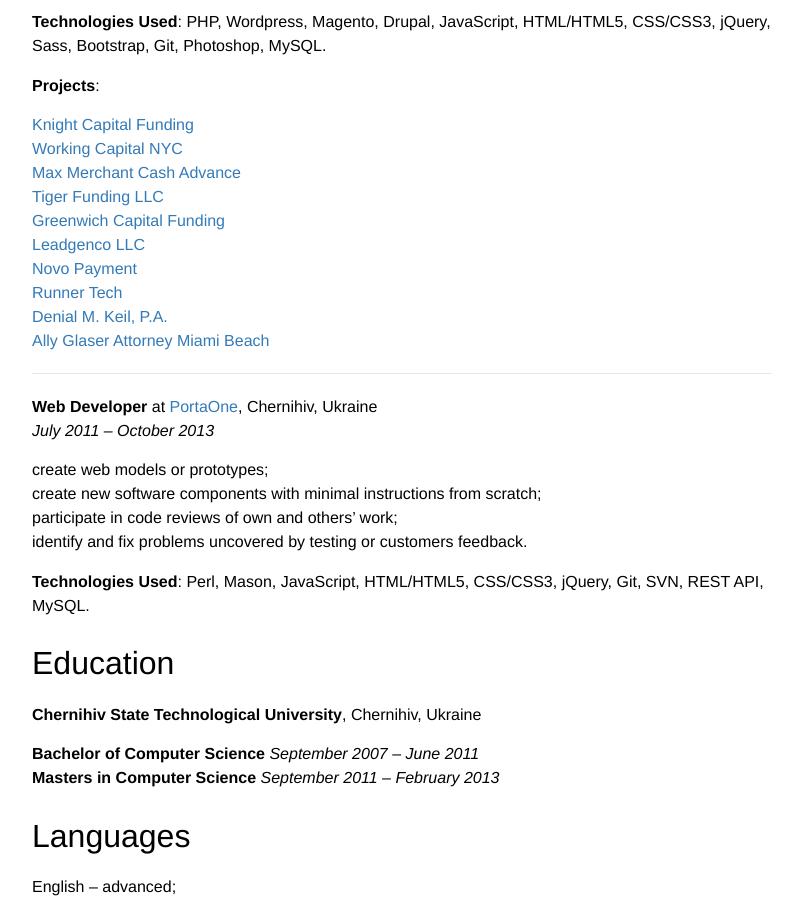
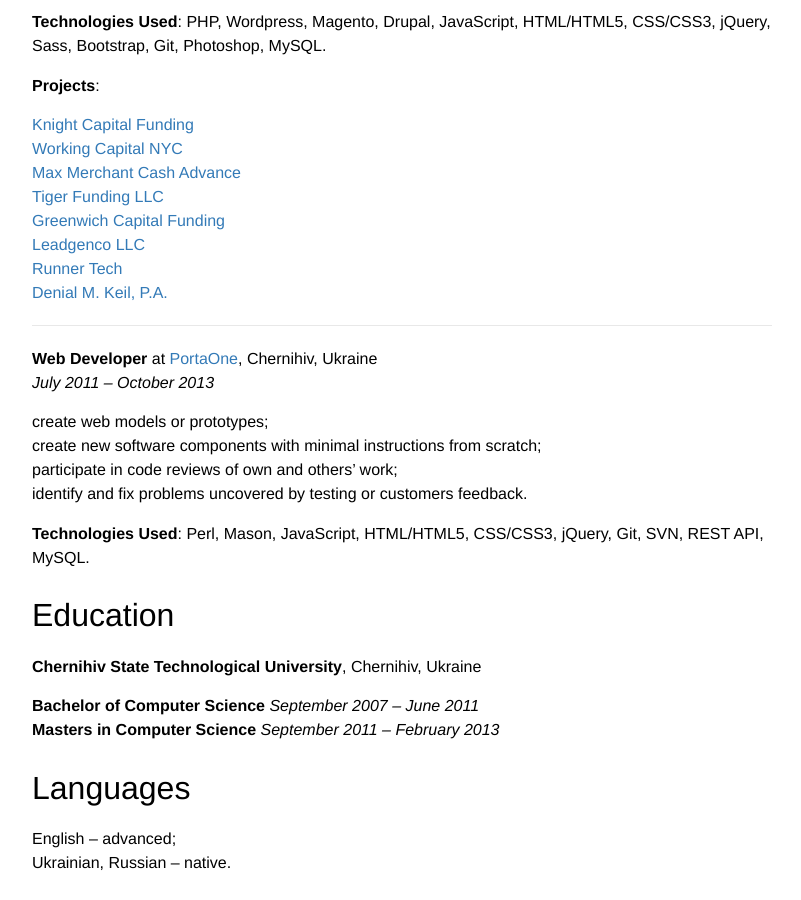
Before and after one commit to yuyokk/yuyokk.github.io, a Jekyll site: the page built from resume.md, in a window 1280 px wide and 900 px high, scrolled down 1475 px. Shown: the whole window, without its empty margins (238-1039 px from the left). Built offline with Jekyll 4.4.1, drawn with Linux system fonts in a browser that asks for light colours.

Commit message:
Remove outdated projects

```diff
--- a/resume.md
+++ b/resume.md
@@ -71,10 +71,8 @@
 + <a href="http://tigerfundingllc.com/" target="_blank">Tiger Funding LLC</a>
 + <a href="http://greenwichcapitalfunding.com/" target="_blank">Greenwich Capital Funding</a>
 + <a href="http://leadgencollc.com/" target="_blank">Leadgenco LLC</a>
-+ <a href="http://novopayment.com/" target="_blank">Novo Payment</a>
 + <a href="http://runnertech.com/" target="_blank">Runner Tech</a>
 + <a href="http://keillaw.com/" target="_blank">Denial M. Keil, P.A.</a>
-+ <a href="http://allyglaser.com/" target="_blank">Ally Glaser Attorney Miami Beach</a>
 
 ----------
 
```
